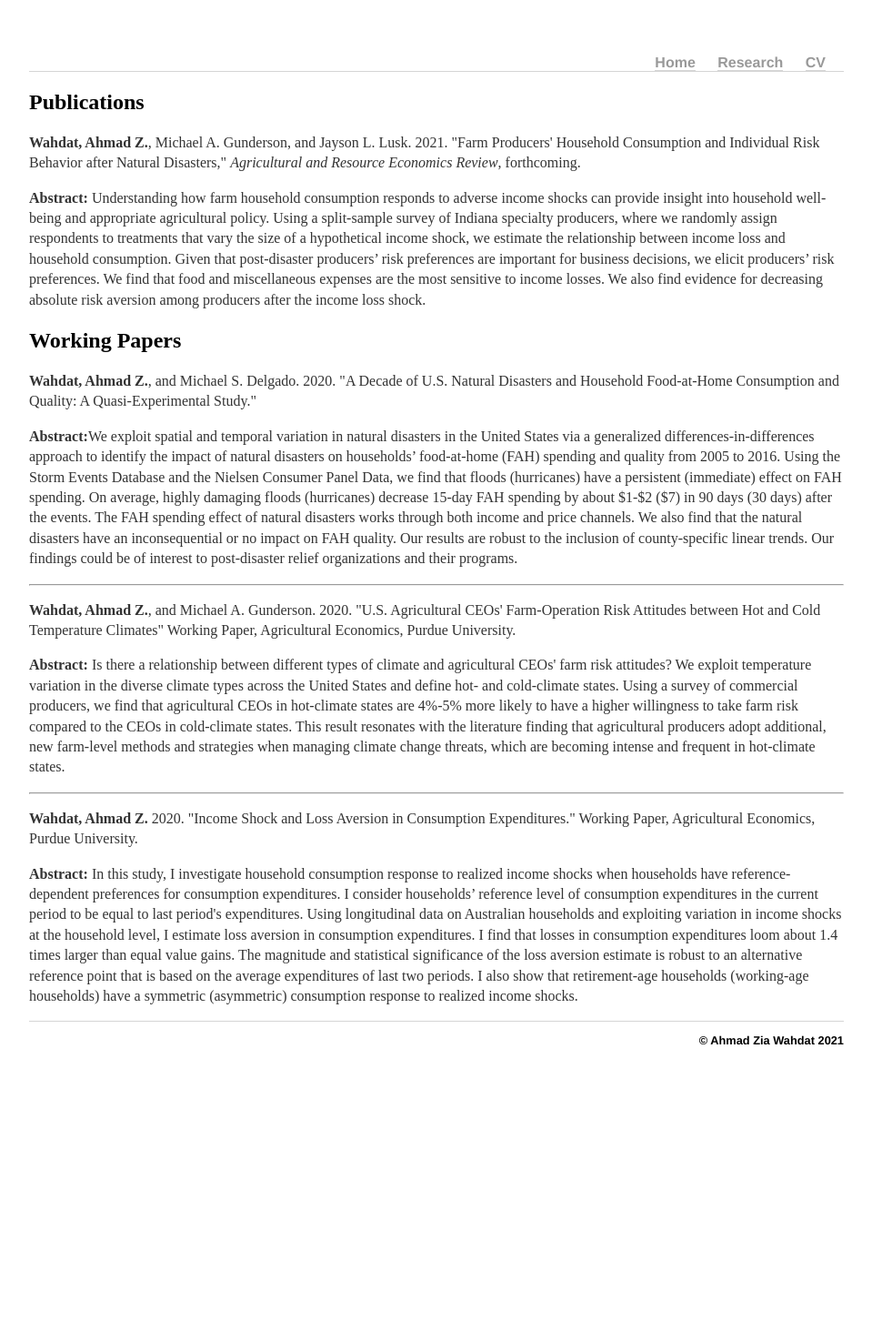
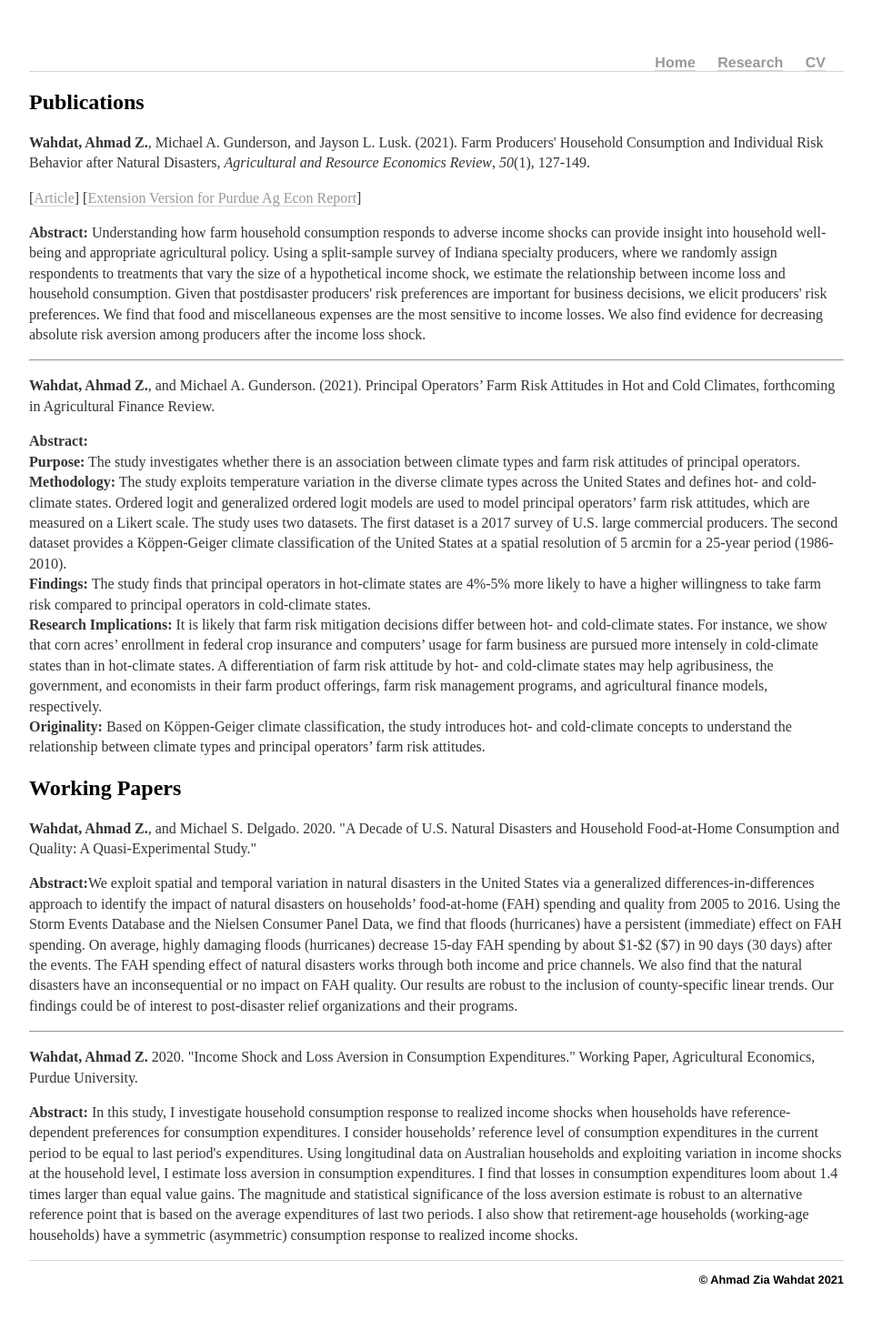
Before and after one commit to awahdat/webpage, a Jekyll site: the page built from research/index.html, in a window 1280 px wide. Shown: the whole page at 91% size, without its empty margins (160-1119 px from the left). Built offline with Jekyll 4.4.1, drawn with Linux system fonts in a browser that asks for light colours; before the commit the page ends 1211 px from its top, so only the background shows below that.

Commit message:
Update index.html

```diff
--- a/research/index.html
+++ b/research/index.html
@@ -7,18 +7,41 @@ description: Research work of Ahmad Zia Wahdat.
 
 	<h2>Publications</h2>
 
-	<p><strong>Wahdat, Ahmad Z.</strong>, Michael A. Gunderson, and Jayson L. Lusk. 2021.
-          "Farm Producers' Household Consumption and Individual Risk Behavior after Natural Disasters," <em>Agricultural and Resource Economics Review</em>, forthcoming.</p>
+	<p><strong>Wahdat, Ahmad Z.</strong>, Michael A. Gunderson, and Jayson L. Lusk. (2021).
+          Farm Producers' Household Consumption and Individual Risk Behavior after Natural Disasters, <em>Agricultural and Resource Economics Review</em>,
+		<em>50</em>(1), 127-149.</p>
+	<p> [<a href="https://doi.org/10.1017/age.2021.2">Article</a>]
+	[<a href="https://ag.purdue.edu/commercialag/home/paer-article/specialty-farm-households-consumption-and-risk-behavior-after-natural-disasters/">Extension Version for Purdue Ag Econ Report</a>]
+	</p>
 
-	<p><strong>Abstract:</strong> Understanding how farm household consumption responds to adverse income shocks can
-	provide insight into household well-being and appropriate agricultural policy. Using a split-sample
-	survey of Indiana specialty producers, where we randomly assign respondents to
-	treatments that vary the size of a hypothetical income shock, we estimate the relationship
-	between income loss and household consumption. Given that post-disaster producers’ risk
-	preferences are important for business decisions, we elicit producers’ risk preferences. We
-	find that food and miscellaneous expenses are the most sensitive to income losses. We also
-	find evidence for decreasing absolute risk aversion among producers after the income loss
-	shock.</p>
+	<p><strong>Abstract:</strong> Understanding how farm household consumption responds to adverse income shocks can provide insight
+		into household well-being and appropriate agricultural policy. Using a split-sample survey of Indiana specialty producers,
+		where we randomly assign respondents to treatments that vary the size of a hypothetical income shock, we estimate the relationship
+		between income loss and household consumption. Given that postdisaster producers' risk preferences are important for business decisions,
+		we elicit producers' risk preferences. We find that food and miscellaneous expenses are the most sensitive to income losses.
+		We also find evidence for decreasing absolute risk aversion among producers after the income loss shock.</p>
+
+					<hr />
+
+	<p><strong>Wahdat, Ahmad Z.</strong>, and Michael A. Gunderson. (2021). Principal Operators’ Farm Risk Attitudes in Hot and Cold Climates,
+	     forthcoming in Agricultural Finance Review.</p>
+
+	<p><strong>Abstract:</strong>
+		<br><strong>Purpose:</strong> The study investigates whether there is an association between climate types and farm risk attitudes of principal operators.
+		<br><strong>Methodology:</strong> The study exploits temperature variation in the diverse climate types across the United States and defines
+		hot- and cold-climate states. Ordered logit and generalized ordered logit models are used to model principal operators’ farm risk attitudes,
+		which are measured on a Likert scale. The study uses two datasets. The first dataset is a 2017 survey of U.S. large commercial producers.
+		The second dataset provides a Köppen-Geiger climate classification of the United States at a spatial resolution of 5 arcmin for a 25-year period
+		(1986-2010).
+		<br><strong>Findings:</strong> The study finds that principal operators in hot-climate states are 4%-5% more likely to have a higher willingness to take
+		farm risk compared to principal operators in cold-climate states.
+		<br><strong>Research Implications:</strong> It is likely that farm risk mitigation decisions differ between hot- and cold-climate states.
+		For instance, we show that corn acres’ enrollment in federal crop insurance and computers’ usage for farm business are pursued more
+		intensely in cold-climate states than in hot-climate states. A differentiation of farm risk attitude by hot- and cold-climate states may
+		help agribusiness,  the government, and economists in their farm product offerings, farm risk management programs, and agricultural
+		finance models, respectively.
+		<br><strong>Originality:</strong> Based on Köppen-Geiger climate classification,  the study introduces hot- and cold-climate concepts to understand the relationship
+		between climate types and principal operators’ farm risk attitudes.</p>
 
 	<h2>Working Papers</h2>
 
@@ -35,20 +58,7 @@ description: Research work of Ahmad Zia Wahdat.
 		Our results are robust to the inclusion of county-specific linear trends.
 		Our findings could be of interest to post-disaster relief organizations and their programs.</p>
 
-					<hr />
 
-     <p><strong>Wahdat, Ahmad Z.</strong>, and Michael A. Gunderson. 2020. "U.S. Agricultural CEOs' Farm-Operation Risk Attitudes between Hot and Cold Temperature Climates"
-	     Working Paper, Agricultural Economics, Purdue University.</p>
-
-	<p><strong>Abstract:</strong> Is there a relationship between different types of climate and agricultural
-	CEOs' farm risk attitudes? We exploit temperature variation in the diverse
-	climate types across the United States and define hot- and cold-climate states.
-	Using a survey of commercial producers, we find that agricultural CEOs in
-	hot-climate states are 4%-5% more likely to have a higher willingness to take
-	farm risk compared to the CEOs in cold-climate states. This result resonates
-	with the literature finding that agricultural producers adopt additional,
-	new farm-level methods and strategies when managing climate change
-	threats, which are becoming intense and frequent in hot-climate states.</p>
 
 			<hr />
 
```
